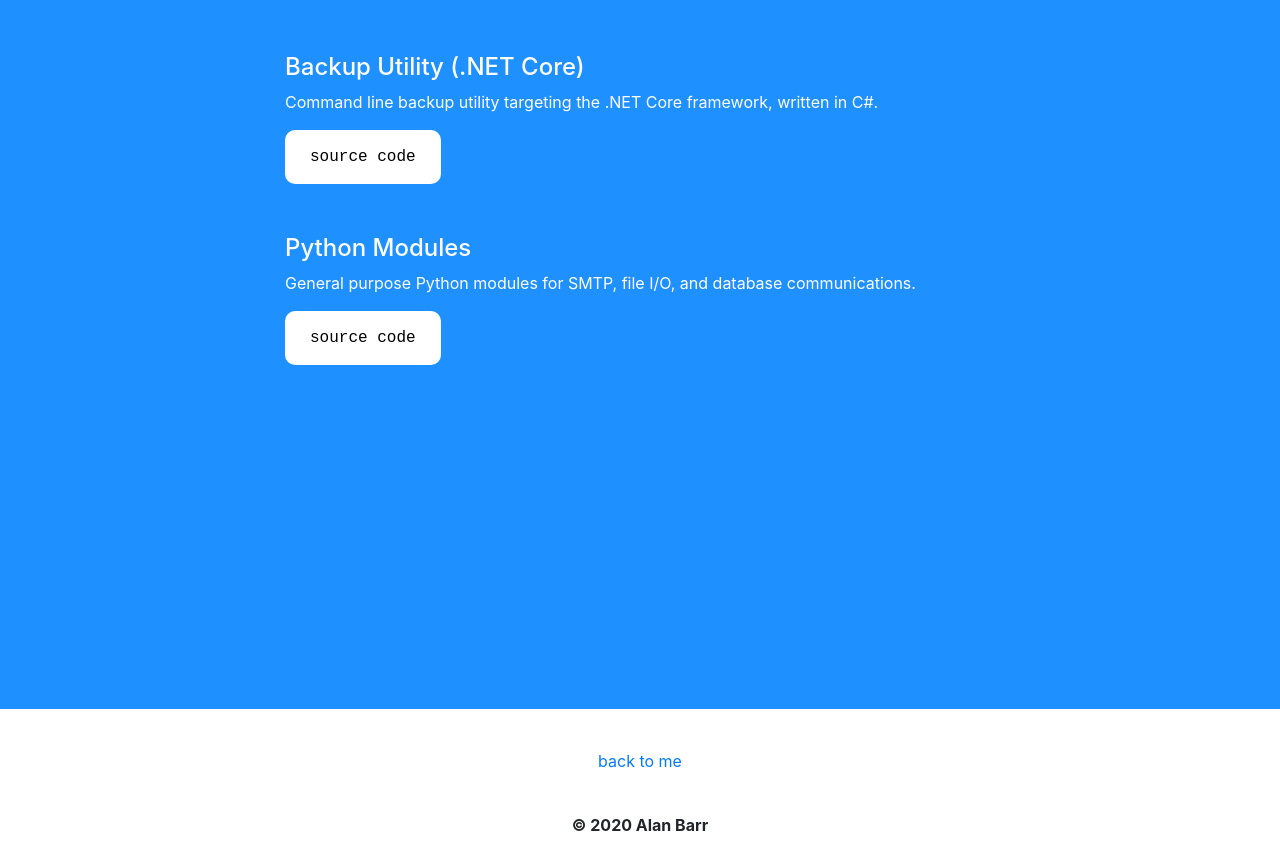
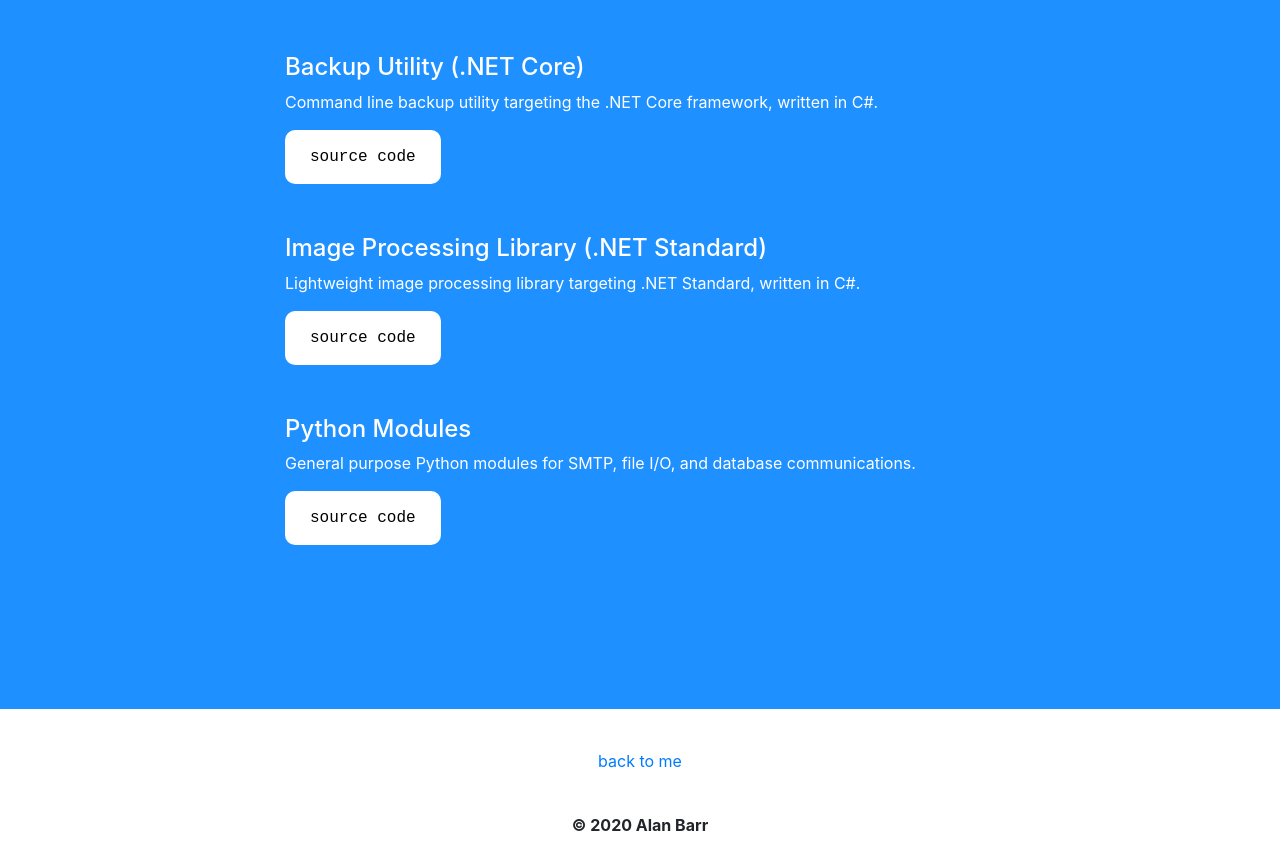
Before and after one commit to freedom35/freedom35.github.io, a plain HTML site: page index.html in a window 1280 px wide. Shown: the part 947-1800 px from the top of the page. Drawn offline with nearby package versions, Linux system fonts and the light colour scheme.

Commit message:
Added image processing library to open source code list.

```diff
--- a/index.html
+++ b/index.html
@@ -73,7 +73,15 @@
                                 </p>
                                 <a class="code-link" href="https://github.com/freedom35/backup-util-dotnet-core">source code</a>
                             </div>
-
+                        </li>
+                        <li>
+                            <div>
+                                <h4>Image Processing Library (.NET Standard)</h4>
+                                <p>
+                                    Lightweight image processing library targeting .NET Standard, written in C#.
+                                </p>
+                                <a class="code-link" href="https://github.com/freedom35/image-processing">source code</a>
+                            </div>
                         </li>
                         <li>
                             <div>
@@ -83,7 +91,6 @@
                                 </p>
                                 <a class="code-link" href="https://github.com/freedom35/python-modules">source code</a>
                             </div>
-
                         </li>
                     </ul>
                 </div>
```
